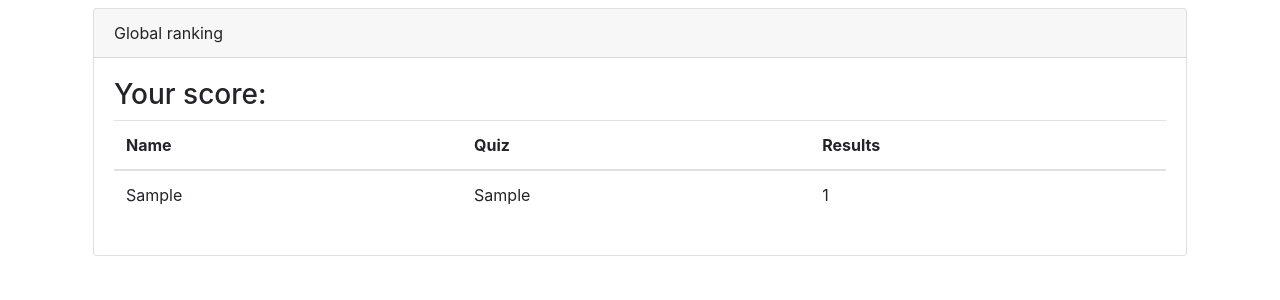
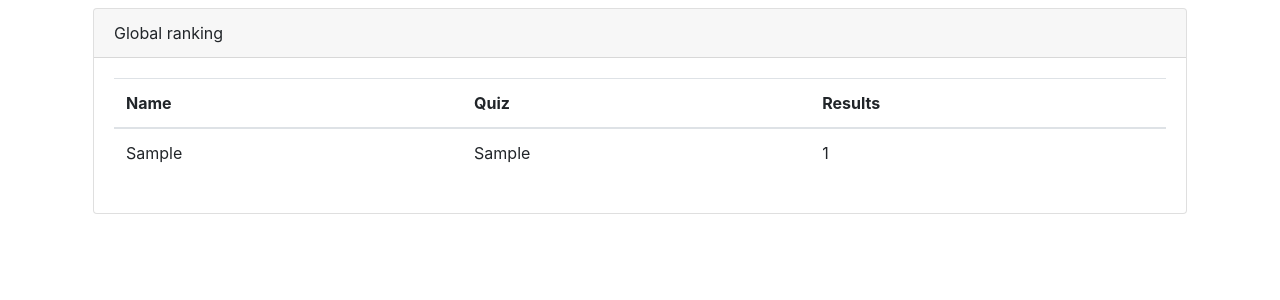
Before and after one commit to mopheadpersona/quiz, a Flask app: page /leader-board in a window 1280 px wide. Shown: the part 56-356 px from the top of the page. Run offline with Flask 2, Linux system fonts and the light colour scheme; a user stored in the database is signed in; tables that the repository leaves empty hold one stand-in row (values such as "Sample post"); some libraries are stand-ins or nearby versions.

Commit message:
delete unused code

```diff
--- a/templates/leaderboard.html
+++ b/templates/leaderboard.html
@@ -7,9 +7,6 @@
 			Global ranking
 		</div>
 		<div class="card-body">
-			<div>
-				<h3>Your score: </h3>
-			</div>
 			<table class="table">
 				<thead>
 					<tr>
```
